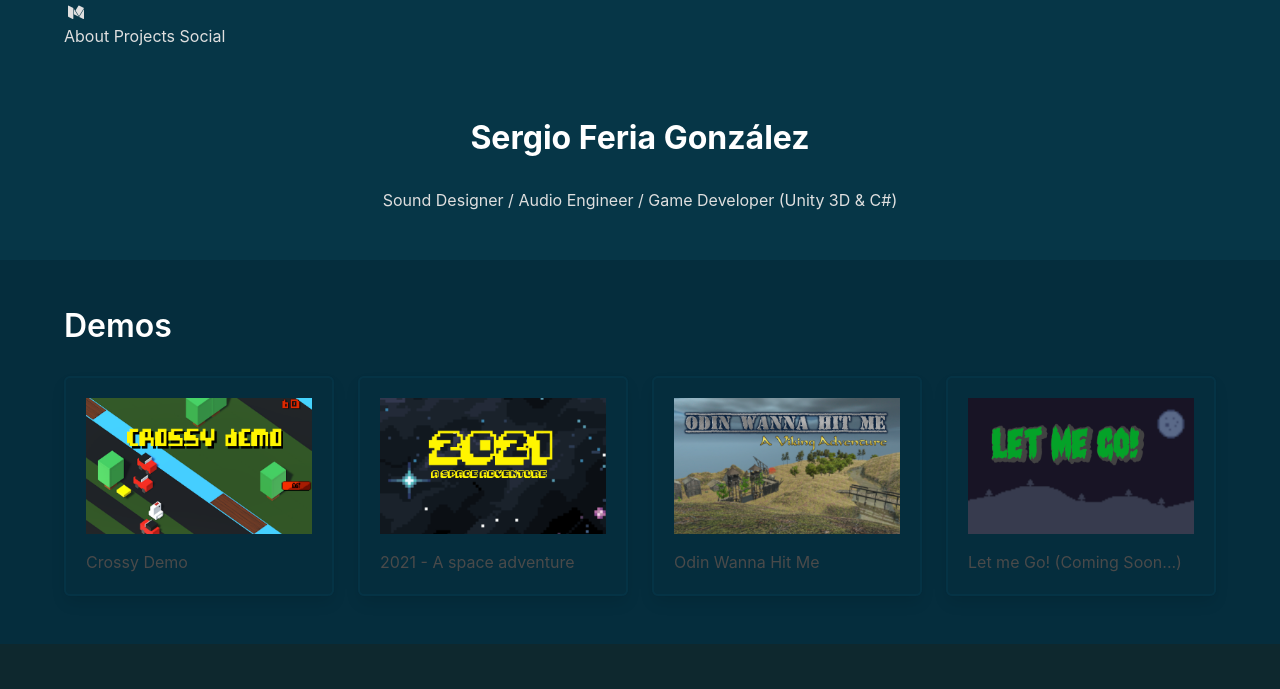
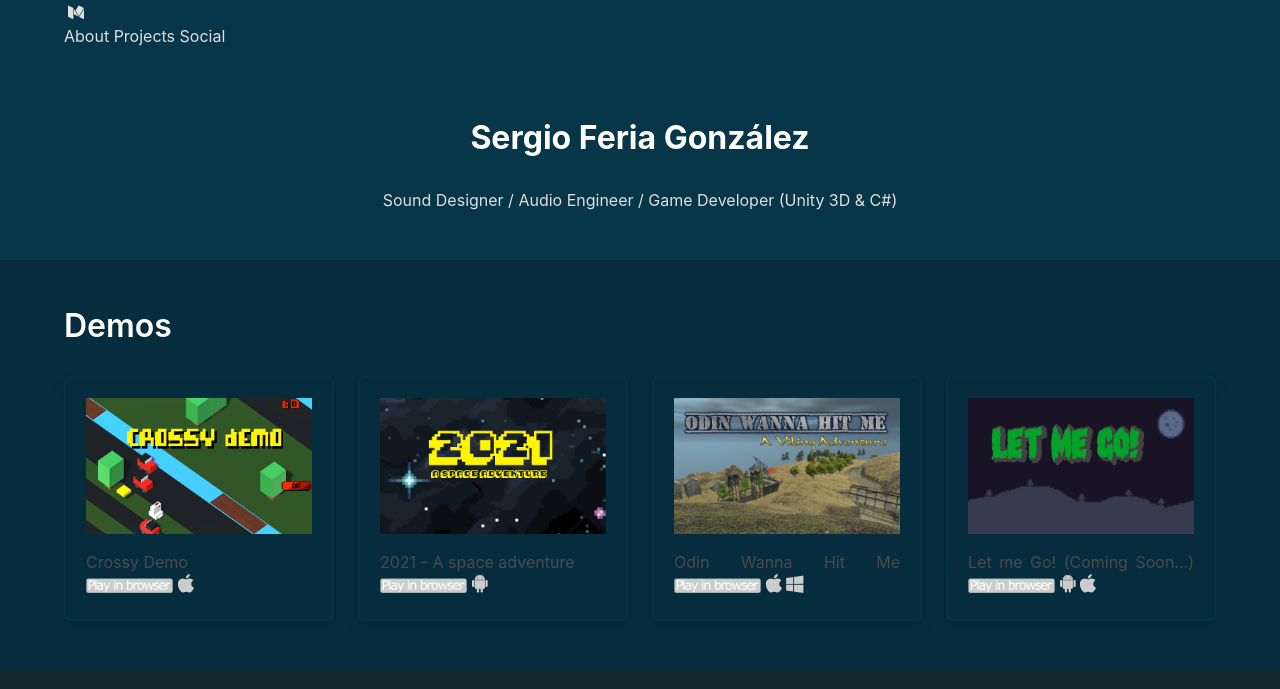
Before and after one commit to SergioFeriaG/sergioferiag.github.io, a plain HTML site: page index.html in a window 1280 px wide. Shown: the top 689 px of the page. Drawn offline with nearby package versions, Linux system fonts and the light colour scheme.

Commit message:
web update

```diff
--- a/index.html
+++ b/index.html
@@ -83,7 +83,7 @@
 								</div>
 								<div>
 									<p>
-										Crossy Demo
+										Crossy Demo<br><img class="" src="assets/img/browser.png">    <img class="" src="assets/img/mac.png">
 									</p>
 								</div>
 							</article>
@@ -100,7 +100,7 @@
 								</div>
 								<div>
 									<p>
-										2021 - A space adventure
+										2021 - A space adventure<br><img class="" src="assets/img/browser.png">    <img class="" src="assets/img/android.png">
 									</p>
 								</div>
 							</article>
@@ -117,7 +117,7 @@
 								</div>
 								<div>
 									<p>
-										Odin Wanna Hit Me
+										Odin Wanna Hit Me<img class="" src="assets/img/browser.png">    <img class="" src="assets/img/mac.png">    <img class="" src="assets/img/windows.png">
 									</p>
 								</div>
 							</article>
@@ -134,7 +134,7 @@
 								</div>
 								<div>
 									<p>
-										Let me Go! (Coming Soon...)
+										Let me Go! (Coming Soon...)<img class="" src="assets/img/browser.png">    <img class="" src="assets/img/android.png">    <img class="" src="assets/img/mac.png">
 									</p>
 								</div>
 							</article>
```
Also changed, not shown: assets/img/android.png (added), assets/img/android2.png (added), assets/img/browser.png (added), assets/img/mac.png (added), assets/img/windows.png (added), 1 other file.
